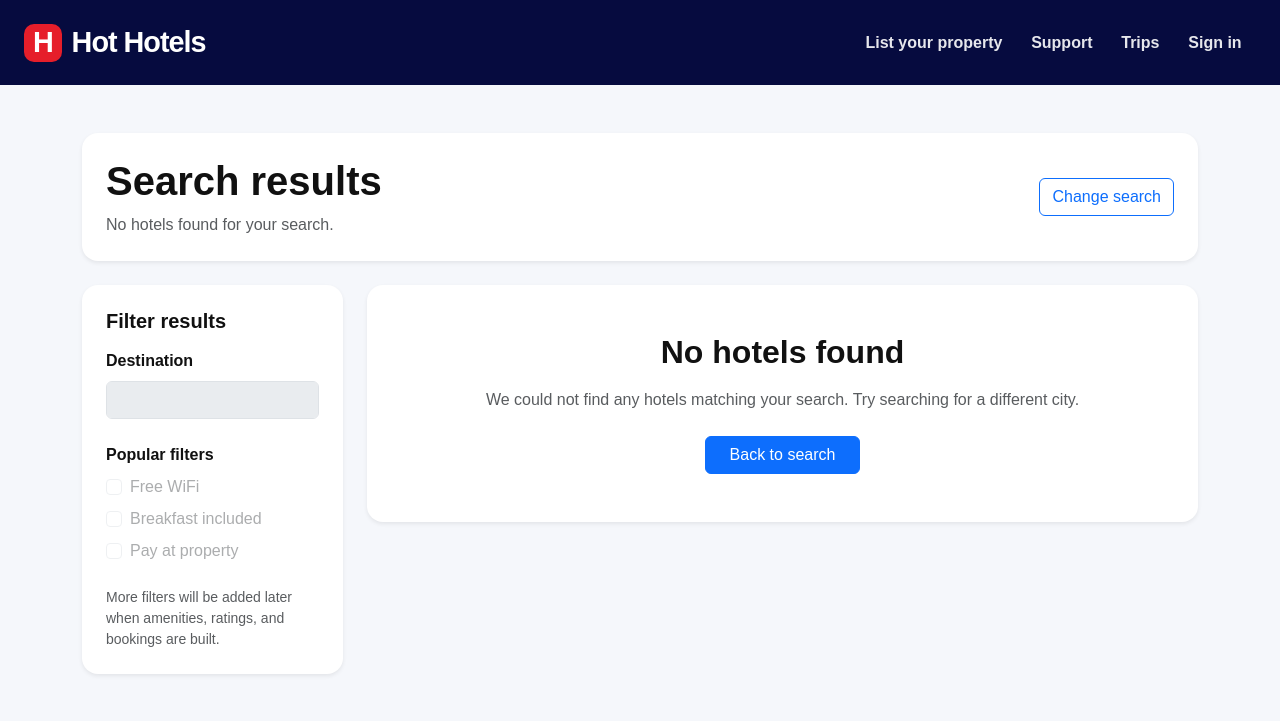
After one commit to paulcap510/hotel-booking-fastapi, a FastAPI app: page /search in a window 1280 px wide. The commit adds this page. Shown: the top 721 px of the page. Run offline with FastAPI, Linux system fonts and the light colour scheme.

Commit message:
Add city search results page

```diff
--- a/main.py
+++ b/main.py
@@ -63,6 +63,20 @@ def hotel_info(request: Request, hotel_id: int, db: Session = Depends(get_db)):
     )
 
 
+@app.get("/search", response_class=HTMLResponse)
+def search_hotels(request: Request, city: str = "", db: Session = Depends(get_db)):
+    hotels = db.query(models.Hotel).filter(models.Hotel.city.ilike(f"%{city}%")).all()
+
+###** need to create the search_results.html
+    return templates.TemplateResponse(
+        request,
+        "search_results.html",
+        {
+            "request": request,
+            "hotels": hotels,
+            "search_city": city,
+        },
+    )
 
 
 
--- /dev/null
+++ b/templates/search_results.html
@@ -0,0 +1,220 @@
+{% extends "layout.html" %}
+
+{% block content %}
+
+<main class="container py-5">
+
+  <!-- Search summary/header -->
+
+  <section class="bg-white rounded-4 shadow-sm p-4 mb-4">
+    <div class="d-flex flex-column flex-md-row justify-content-between align-items-md-center gap-3">
+
+  <div>
+    <h1 class="fw-bold mb-2">
+      Search results{% if search_city %} for {{ search_city }}{% endif %}
+    </h1>
+
+    <p class="text-muted mb-0">
+      {% if hotels %}
+        {{ hotels|length }} hotel{% if hotels|length != 1 %}s{% endif %} found.
+      {% else %}
+        No hotels found for your search.
+      {% endif %}
+    </p>
+  </div>
+
+  <a href="/" class="btn btn-outline-primary">
+    Change search
+  </a>
+
+</div>
+
+  </section>
+
+  <!-- Search layout -->
+
+  <div class="row g-4">
+
+<!-- Left filter/sidebar placeholder -->
+<aside class="col-lg-3">
+  <div class="bg-white rounded-4 shadow-sm p-4 sticky-top" style="top: 90px;">
+    <h5 class="fw-bold mb-3">Filter results</h5>
+
+    <div class="mb-4">
+      <label class="form-label fw-bold">Destination</label>
+      <input
+        type="text"
+        class="form-control"
+        value="{{ search_city }}"
+        disabled
+      >
+    </div>
+
+    <div class="mb-4">
+      <label class="form-label fw-bold">Popular filters</label>
+
+      <div class="form-check mb-2">
+        <input class="form-check-input" type="checkbox" disabled>
+        <label class="form-check-label text-muted">
+          Free WiFi
+        </label>
+      </div>
+
+      <div class="form-check mb-2">
+        <input class="form-check-input" type="checkbox" disabled>
+        <label class="form-check-label text-muted">
+          Breakfast included
+        </label>
+      </div>
+
+      <div class="form-check mb-2">
+        <input class="form-check-input" type="checkbox" disabled>
+        <label class="form-check-label text-muted">
+          Pay at property
+        </label>
+      </div>
+    </div>
+
+    <p class="text-muted small mb-0">
+      More filters will be added later when amenities, ratings, and bookings are built.
+    </p>
+  </div>
+</aside>
+
+
+<!-- Results list -->
+<section class="col-lg-9">
+
+  {% if hotels %}
+
+    <div class="d-flex justify-content-between align-items-center mb-3">
+      <h2 class="fw-bold mb-0">Available stays</h2>
+
+      <span class="text-muted small">
+        Sorted by recommended
+      </span>
+    </div>
+
+    <div class="d-flex flex-column gap-4">
+
+      {% for hotel in hotels %}
+        <div class="bg-white rounded-4 shadow-sm overflow-hidden">
+          <div class="row g-0">
+
+            <!-- Hotel image -->
+            <div class="col-md-4">
+              <img
+                src="{{ url_for('static', path=hotel.image_path) }}"
+                alt="{{ hotel.name }}"
+                class="img-fluid w-100 h-100"
+                style="min-height: 240px; object-fit: cover;"
+              >
+            </div>
+
+            <!-- Hotel details -->
+            <div class="col-md-5">
+              <div class="p-4 h-100">
+
+                <div class="d-flex align-items-center gap-2 mb-2">
+                  <span class="badge bg-primary">
+                    Hotel
+                  </span>
+
+                  <span class="text-muted small">
+                    {{ hotel.city }}
+                  </span>
+                </div>
+
+                <h3 class="fw-bold mb-2">
+                  {{ hotel.name }}
+                </h3>
+
+                <p class="text-muted mb-3">
+                  {{ hotel.description }}
+                </p>
+
+                <ul class="list-unstyled text-muted small mb-0">
+                  <li class="mb-1">✓ Free WiFi</li>
+                  <li class="mb-1">✓ Good location</li>
+                  <li class="mb-1">✓ Comfortable rooms</li>
+                  <li class="mb-1">✓ No booking fees</li>
+                </ul>
+
+              </div>
+            </div>
+
+            <!-- Price/action card -->
+            <div class="col-md-3">
+              <div class="p-4 h-100 border-start d-flex flex-column justify-content-between">
+
+                <div class="text-md-end">
+                  <div class="d-flex justify-content-md-end align-items-center mb-2">
+                    <span class="badge bg-success fs-6">
+                      8.7
+                    </span>
+                  </div>
+
+                  <p class="fw-bold mb-1">
+                    Excellent
+                  </p>
+
+                  <p class="text-muted small mb-4">
+                    Guest rating placeholder
+                  </p>
+                </div>
+
+                <div class="text-md-end">
+                  <p class="text-muted small mb-1">
+                    From
+                  </p>
+
+                  <p class="fs-4 fw-bold mb-1">
+                    {{ hotel.price }}
+                  </p>
+
+                  <p class="text-muted small mb-3">
+                    per night
+                  </p>
+
+                  <a
+                    href="/hotel_info/{{ hotel.id }}"
+                    class="btn btn-primary w-100 fw-bold"
+                  >
+                    View rooms
+                  </a>
+                </div>
+
+              </div>
+            </div>
+
+          </div>
+        </div>
+      {% endfor %}
+
+    </div>
+
+  {% else %}
+
+    <!-- No results -->
+    <div class="bg-white rounded-4 shadow-sm p-5 text-center">
+      <h2 class="fw-bold mb-3">No hotels found</h2>
+
+      <p class="text-muted mb-4">
+        We could not find any hotels matching your search.
+        Try searching for a different city.
+      </p>
+
+      <a href="/" class="btn btn-primary px-4">
+        Back to search
+      </a>
+    </div>
+
+  {% endif %}
+
+</section>
+
+  </div>
+
+</main>
+
+{% endblock content %}
```
Also changed, not shown: templates/home.html (+17 -2 lines), static/images/hotel5.jpg (added).
